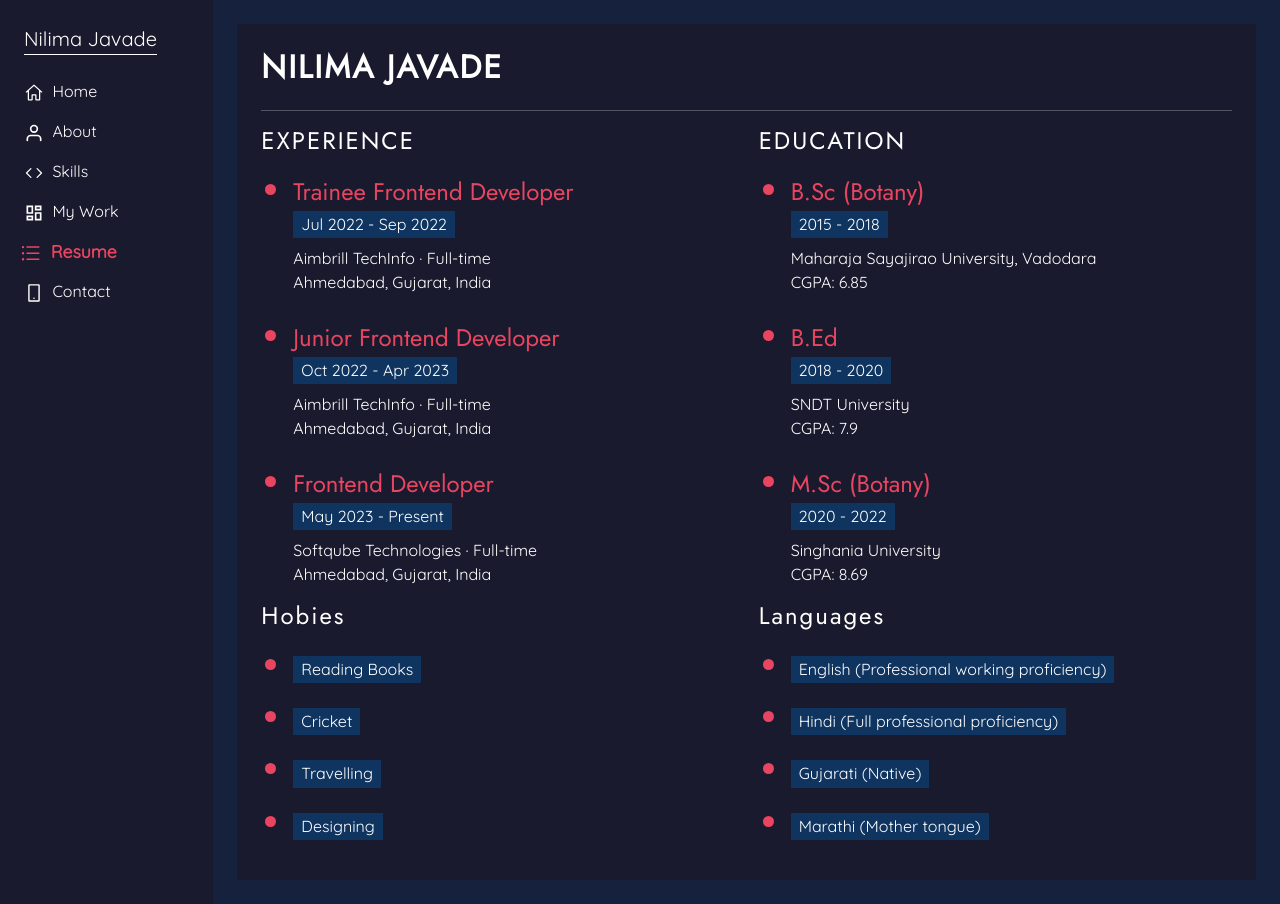
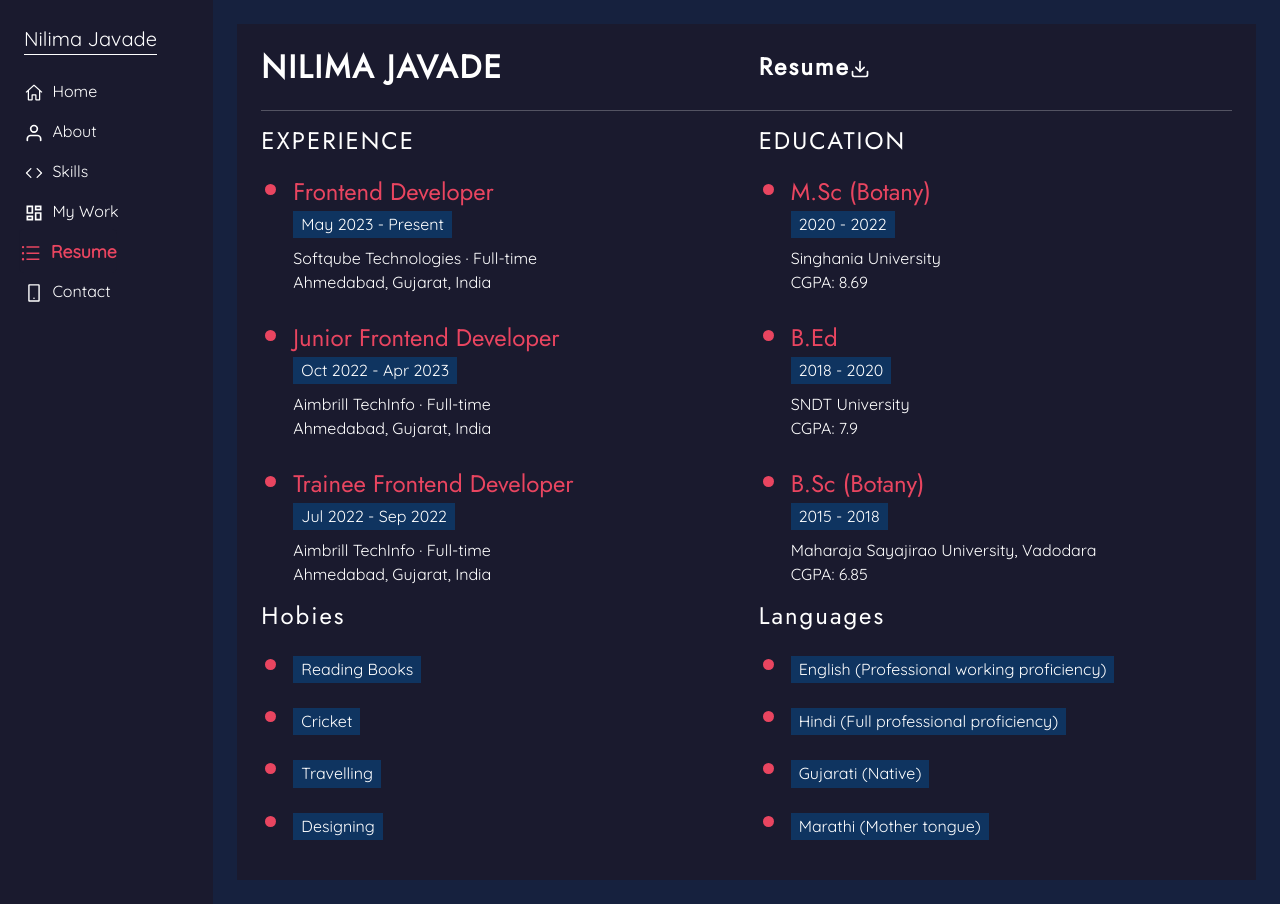
Before and after one commit to NilimaDambre/Personal-portfolio, a React (Create React App) app: page /resume in a window 1280 px wide. Built offline with nearby package versions, Linux system fonts and the light colour scheme.

Commit message:
resume can be download

```diff
--- a/src/components/Resume.js
+++ b/src/components/Resume.js
@@ -1,14 +1,28 @@
 import React, { Fragment } from "react";
 import { SiCodechef, SiHackerrank } from "react-icons/si";
+
+import { FiArrowDown,FiDownload } from "react-icons/fi";
 
 function Resume() {
   return (
     <Fragment>
       <div className="col p-4">
         <div className="p-4 bg-dark slide-in-top">
-          <div className="row">
+          <div className="row align-items-center">
             <div className="col-6">
               <h2 className="ff-jose fw-bold ls-2">NILIMA JAVADE</h2>
+            </div>
+            <div className="col-6">
+              <h4 className="ff-jose fw-bold ls-2">
+                <a
+                  href="../file/NilimaJavadeResume.pdf"
+                  download="NilimaJavadeResume.pdf"
+                  style={{ textDecoration: "none", color: "#ffffff" }}
+                >
+                  Resume
+                </a>
+                <FiDownload className="fs-5"  />
+              </h4>
             </div>
           </div>
           <hr></hr>
@@ -16,12 +30,10 @@ function Resume() {
             <div className="col-md-6">
               <h4 className="ff-jose ls-2">EXPERIENCE</h4>
               <ul>
-                <li>
-                  <h4 className="ff-jose my-1 text-red">
-                    Trainee Frontend Developer
-                  </h4>
-                  <h6 className="blue-label px-2 py-1">Jul 2022 - Sep 2022</h6>
-                  <p className="m-0">Aimbrill TechInfo · Full-time</p>
+              <li>
+                  <h4 className="ff-jose my-1 text-red">Frontend Developer</h4>
+                  <h6 className="blue-label px-2 py-1">May 2023 - Present</h6>
+                  <p className="m-0">Softqube Technologies · Full-time</p>
                   <p>Ahmedabad, Gujarat, India</p>
                 </li>
                 <li>
@@ -33,21 +45,25 @@ function Resume() {
                   <p>Ahmedabad, Gujarat, India</p>
                 </li>
                 <li>
-                  <h4 className="ff-jose my-1 text-red">Frontend Developer</h4>
-                  <h6 className="blue-label px-2 py-1">May 2023 - Present</h6>
-                  <p className="m-0">Softqube Technologies · Full-time</p>
+                  <h4 className="ff-jose my-1 text-red">
+                    Trainee Frontend Developer
+                  </h4>
+                  <h6 className="blue-label px-2 py-1">Jul 2022 - Sep 2022</h6>
+                  <p className="m-0">Aimbrill TechInfo · Full-time</p>
                   <p>Ahmedabad, Gujarat, India</p>
                 </li>
+
+
               </ul>
             </div>
             <div className="col-md-6">
               <h4 className="ff-jose ls-2">EDUCATION</h4>
               <ul>
-                <li>
-                  <h4 className="ff-jose my-1 text-red">B.Sc (Botany)</h4>
-                  <h6 className="blue-label px-2 py-1">2015 - 2018</h6>
-                  <p className="m-0">Maharaja Sayajirao University, Vadodara</p>
-                  <p>CGPA: 6.85</p>
+              <li>
+                  <h4 className="ff-jose my-1 text-red">M.Sc (Botany)</h4>
+                  <h6 className="blue-label px-2 py-1">2020 - 2022</h6>
+                  <p className="m-0">Singhania University</p>
+                  <p>CGPA: 8.69</p>
                 </li>
                 <li>
                   <h4 className="ff-jose my-1 text-red">B.Ed</h4>
@@ -56,11 +72,13 @@ function Resume() {
                   <p>CGPA: 7.9</p>
                 </li>
                 <li>
-                  <h4 className="ff-jose my-1 text-red">M.Sc (Botany)</h4>
-                  <h6 className="blue-label px-2 py-1">2020 - 2022</h6>
-                  <p className="m-0">Singhania University</p>
-                  <p>CGPA: 8.69</p>
+                  <h4 className="ff-jose my-1 text-red">B.Sc (Botany)</h4>
+                  <h6 className="blue-label px-2 py-1">2015 - 2018</h6>
+                  <p className="m-0">Maharaja Sayajirao University, Vadodara</p>
+                  <p>CGPA: 6.85</p>
                 </li>
+
+
               </ul>
             </div>
             <div className="col-md-6">
@@ -84,16 +102,22 @@ function Resume() {
               <h4 className="ff-jose ls-2">Languages</h4>
               <ul>
                 <li>
-                  <h6 className="blue-label px-2 py-1">English (Professional working proficiency)</h6>
+                  <h6 className="blue-label px-2 py-1">
+                    English (Professional working proficiency)
+                  </h6>
                 </li>
                 <li>
-                  <h6 className="blue-label px-2 py-1">Hindi (Full professional proficiency)</h6>
+                  <h6 className="blue-label px-2 py-1">
+                    Hindi (Full professional proficiency)
+                  </h6>
                 </li>
                 <li>
                   <h6 className="blue-label px-2 py-1">Gujarati (Native)</h6>
                 </li>
                 <li>
-                  <h6 className="blue-label px-2 py-1">Marathi (Mother tongue)</h6>
+                  <h6 className="blue-label px-2 py-1">
+                    Marathi (Mother tongue)
+                  </h6>
                 </li>
               </ul>
             </div>
```
Also changed, not shown: 1 other file (tests, documents, lock files or other folders).
